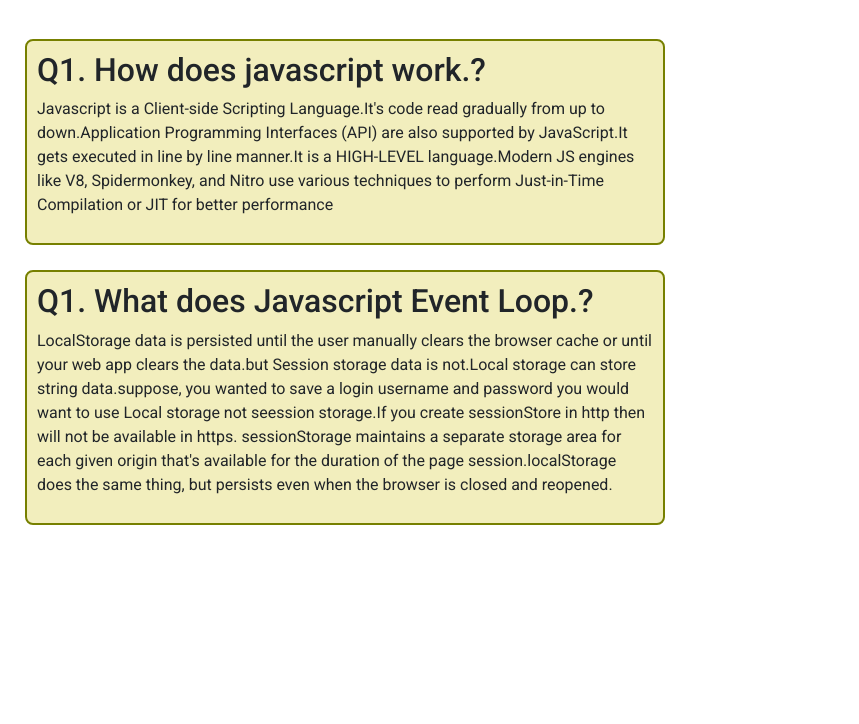
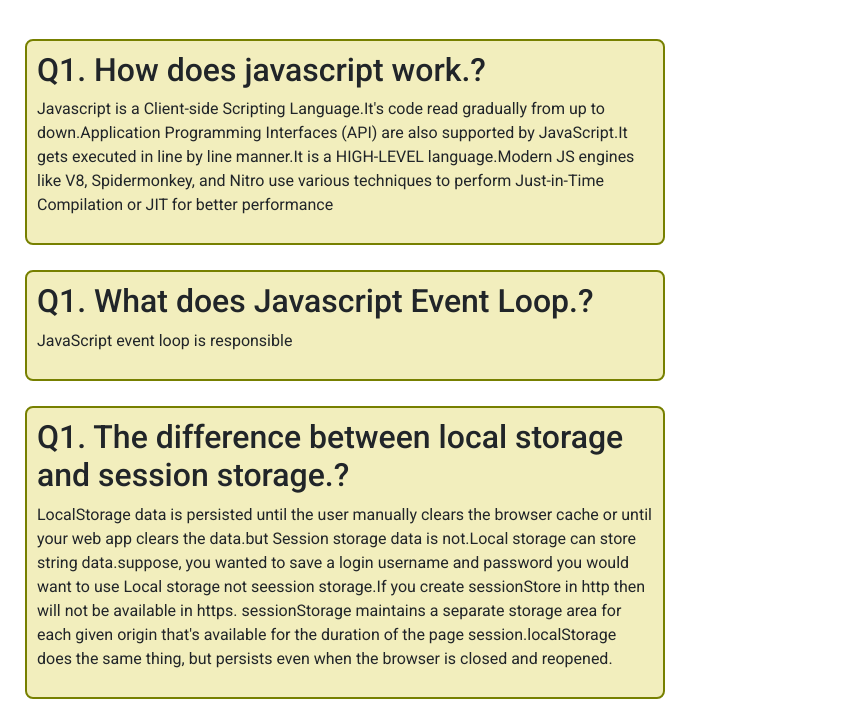
Before and after one commit to araf78/Insta-sohor, a plain HTML site: page index.html in a window 1280 px wide. Shown: the part 1534-2258 px from the top of the page, without its empty margins (0-859 px from the left). Before the commit the page ends 2084 px from the top, so only its background shows below. Drawn offline with nearby package versions, Linux system fonts and the light colour scheme.

Commit message:
some added

```diff
--- a/index.html
+++ b/index.html
@@ -84,6 +84,10 @@
             </div>
             <div class="questions">
                 <h2>Q1. What does Javascript Event Loop.?</h2>
+                <p>JavaScript event loop is responsible</p>
+            </div>
+            <div class="questions">
+                <h2>Q1. The difference between local storage and session storage.?</h2>
                 <p>LocalStorage data is persisted until the user manually clears the browser cache or until your web app clears the data.but Session storage data is not.Local storage can store string data.suppose, you wanted to save a login username and password you would want to use Local storage not seession storage.If you create sessionStore in http then will not be available in https. sessionStorage maintains a separate storage area for each given origin that's available for the duration of the page session.localStorage does the same thing, but persists even when the browser is closed and reopened.</p>
             </div>
         </section>
```
